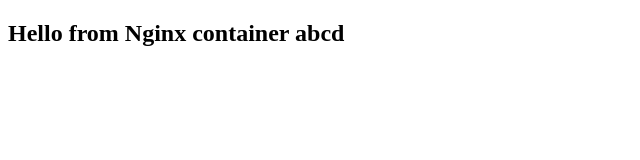
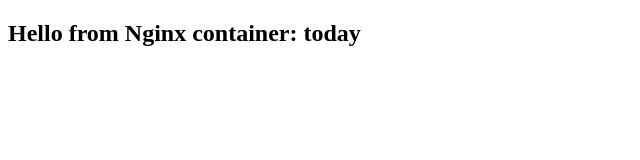
Before and after one commit to Iamouad/jenkins_test, a plain HTML site: page index.html in a window 1280 px wide. Shown: the full height of the page, 0-640 px from the left. Drawn offline with Linux system fonts and the light colour scheme.

Commit message:
update index.html

```diff
--- a/index.html
+++ b/index.html
@@ -5,6 +5,6 @@
   <title>Docker Nginx</title>
 </head>
 <body>
-  <h2>Hello from Nginx container abcd</h2>
+  <h2>Hello from Nginx container: today</h2>
 </body>
 </html>
```
Also changed, not shown: 2 other files.
